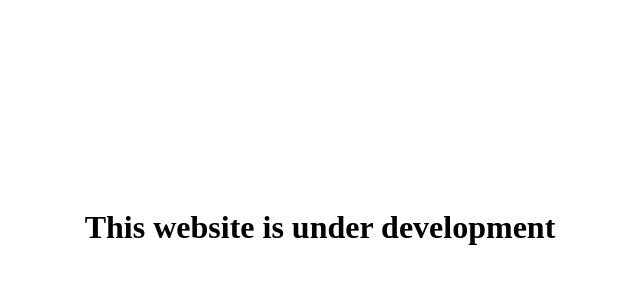
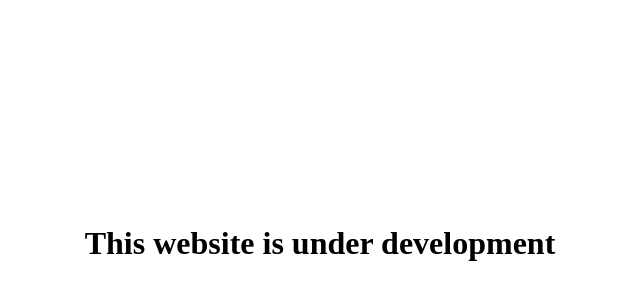
Before and after one commit to aryangupta18/aryangr.me, a plain HTML site: page index.html in a window 1280 px wide. Shown: the part 140-440 px from the top of the page, without its empty margins (320-960 px from the left). Drawn offline with Linux system fonts and the light colour scheme.

Commit message:
Initial commit

```diff
--- a/index.html
+++ b/index.html
@@ -8,7 +8,7 @@
     <style>
         body{
             text-align: center;
-            padding-top: 40vh ;
+            padding-top: 42vh ;
         }
     </style>
 </head>
```
